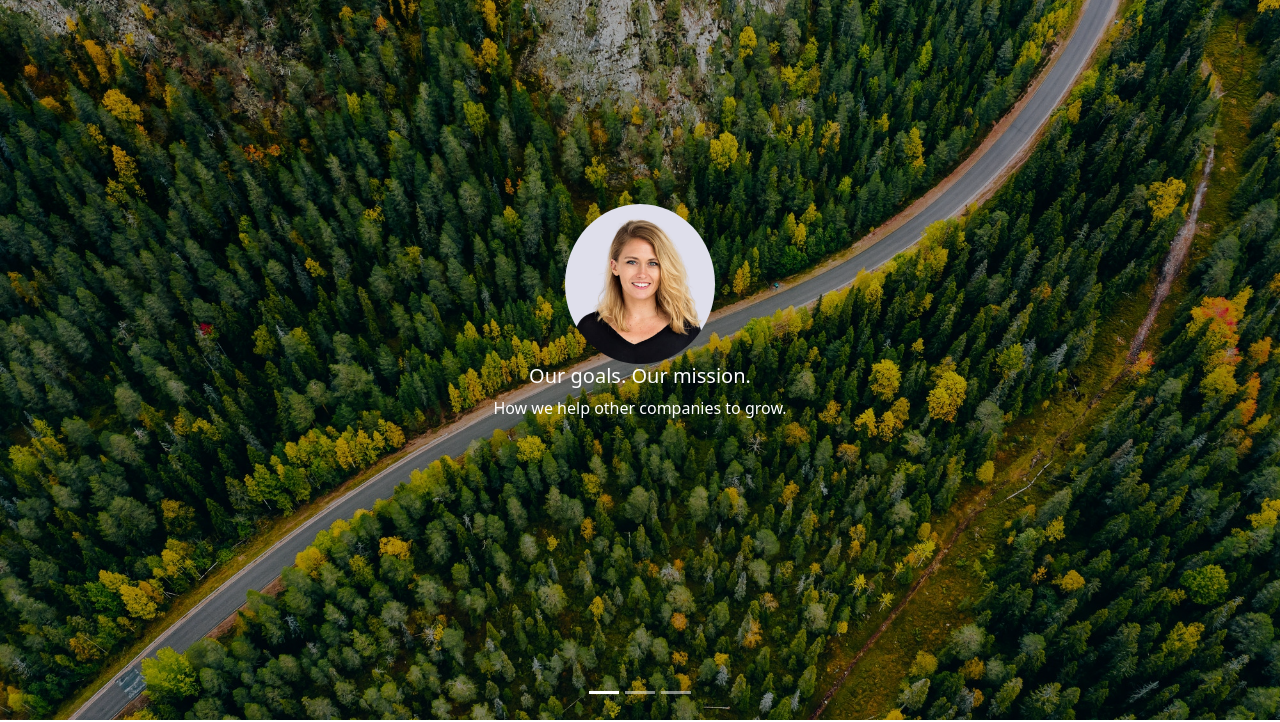
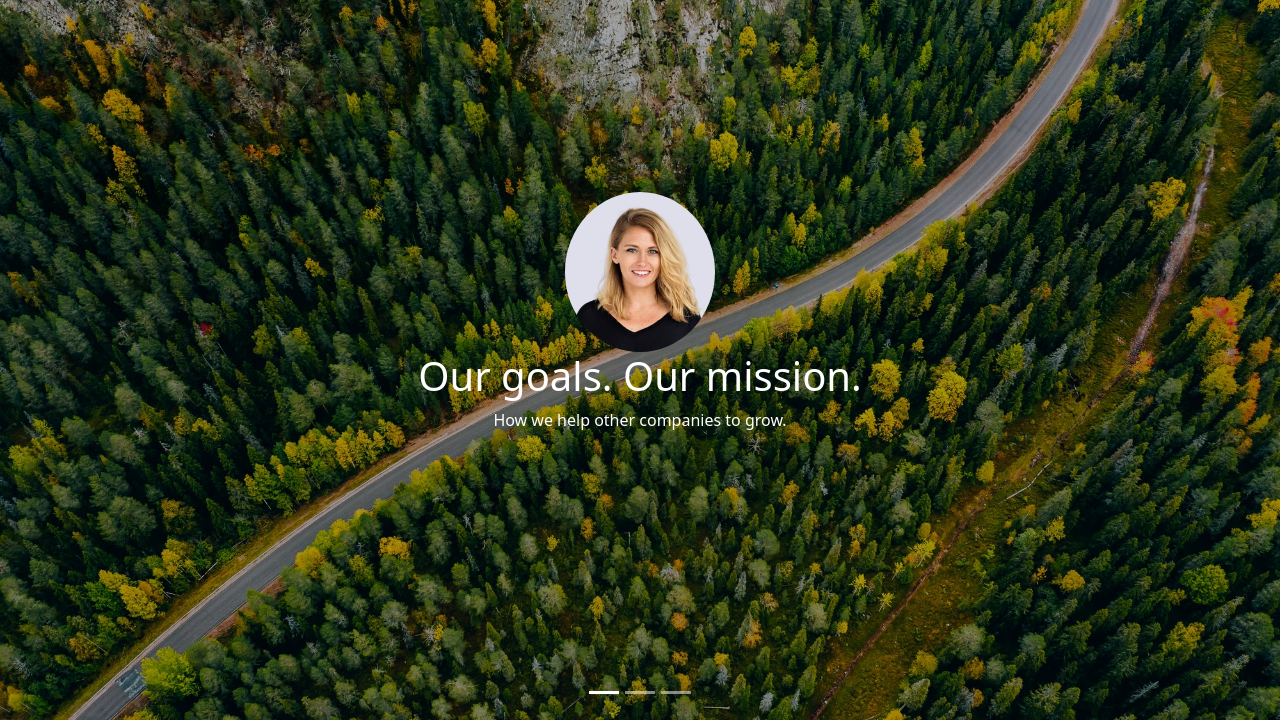
Before and after one commit to gailnguyen/portfolio, a plain HTML site: page index.html in a window 1280 px wide. Shown: the part 80-802 px from the top of the page. Drawn offline with nearby package versions, Linux system fonts and the light colour scheme.

Commit message:
update h5 carousel

```diff
--- a/index.html
+++ b/index.html
@@ -134,7 +134,7 @@
             <img src="./image/finland.jpg" class="d-block w-100" alt="..." />
             <div class="carousel-caption d-none d-md-block">
               <img src="./image/01-3.jpg" class="rounded-circle" alt="" />
-              <h5>Our goals. Our mission.</h5>
+              <h5 class="fs-1">Our goals. Our mission.</h5>
               <p>How we help other companies to grow.</p>
             </div>
           </div>
```
